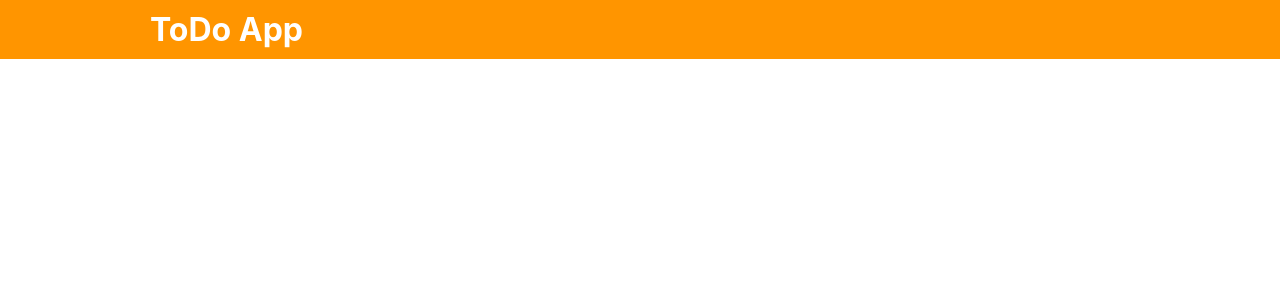
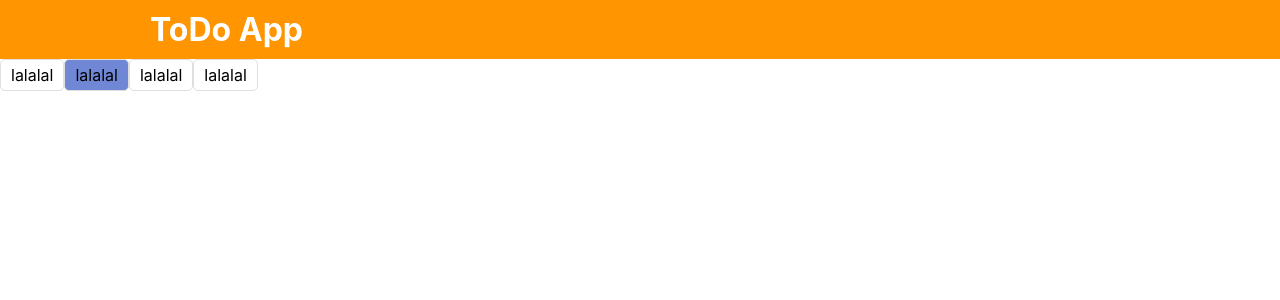
Before and after one commit to selviany31/to-do-list, a React (Create React App) app: page / in a window 1280 px wide. Shown: the top 300 px of the page. Built offline with nearby package versions, Linux system fonts and the light colour scheme.

Commit message:
feat: adding card commponent

```diff
--- a/src/App.js
+++ b/src/App.js
@@ -1,3 +1,4 @@
+import Card from "./Components/Card";
 import Header from "./Components/Header";
 import './Styles/style.css'
 
@@ -5,6 +6,13 @@
   return (
     <div className="App">
       <Header />
+      <div style={{display: "flex"}}>
+      <Card styleName="card-border card-bg-orange"/>
+      <Card styleName="card-border card-bg-blue"/>
+      <Card styleName="card-border"/>
+      <Card styleName="card-border"/>
+
+      </div>
     </div>
   );
 }
--- /dev/null
+++ b/src/Components/Card.js
@@ -0,0 +1,12 @@
+import React from 'react'
+import '../Styles/Card.css'
+
+const Card = ({ styleName }) => {
+    return (
+        <div className={styleName}>
+            lalalal
+        </div>
+    )
+}
+
+export default Card
--- /dev/null
+++ b/src/Styles/Card.css
@@ -0,0 +1,19 @@
+.card-border {
+    border: 1px solid rgb(225, 222, 222);
+    border-radius: 5px;
+    padding: 5px 10px;
+}
+.card-shadow {
+    border: 0px solid rgb(111, 109, 109);
+    box-shadow: 1px 3px 5px 0px rgba(173,168,168,0.75);
+    border-radius: 5px;
+    padding: 5px 10px;
+}
+
+.card-bg-red {
+    background-color: #FD6059;
+}
+
+.card-bg-blue {
+    background-color: #7087D5;
+}
```
